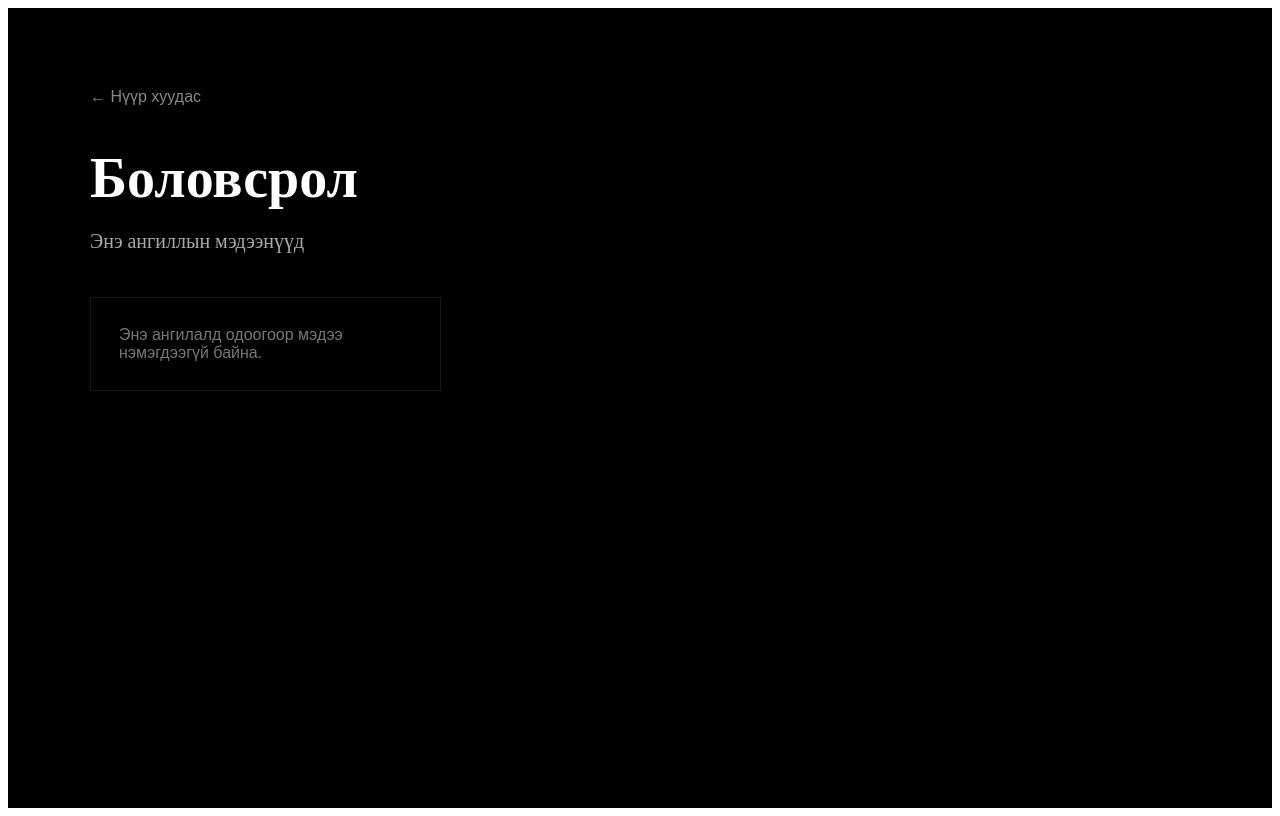
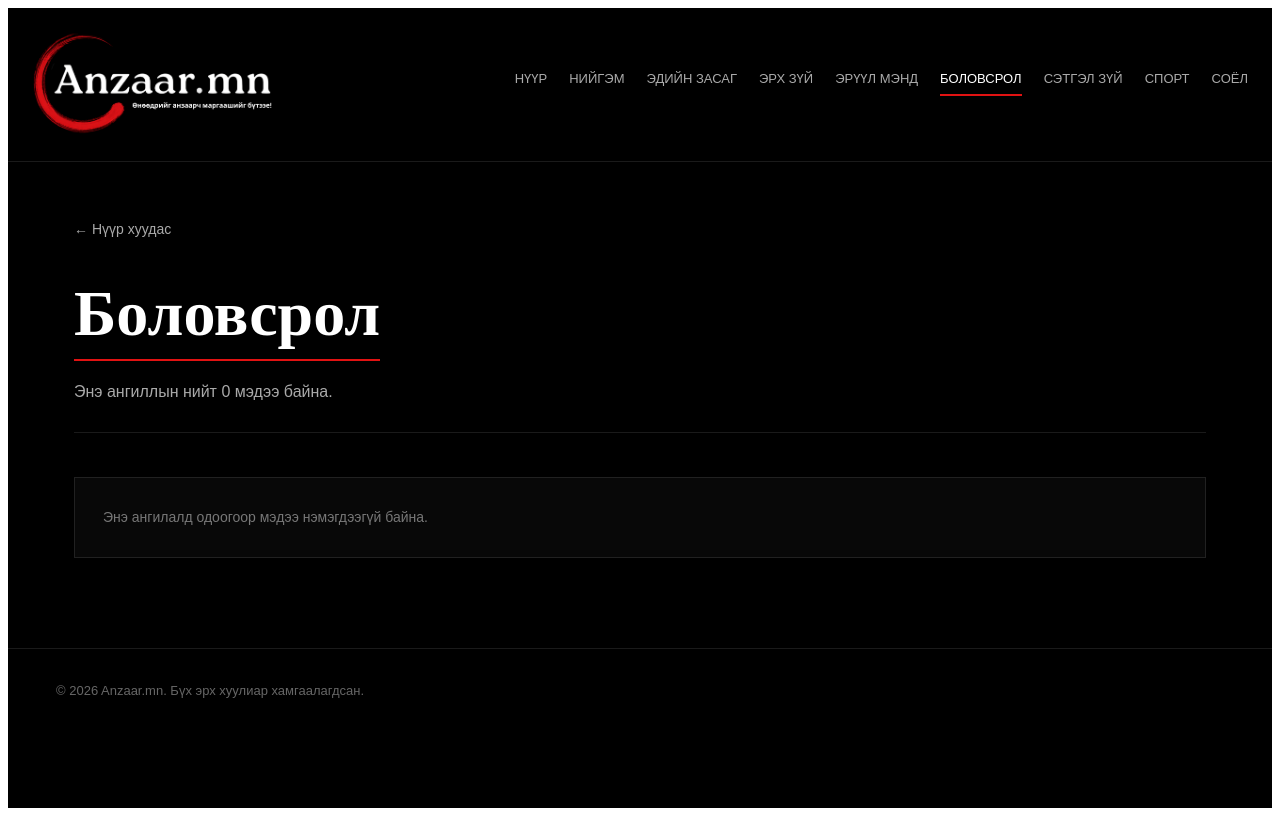
Before and after one commit to toogeemunkhtogtokh-ai/Anzaar-mn, a Next.js app: page /category/bolovsrol in a window 1280 px wide. Built offline with nearby package versions, Linux system fonts and the light colour scheme.

Commit message:
Update page.js

```diff
--- a/app/category/[id]/page.js
+++ b/app/category/[id]/page.js
@@ -1,18 +1,44 @@
 "use client";
 
+import Image from "next/image";
+import Link from "next/link";
 import { useEffect, useState } from "react";
 import { articles } from "../../../lib/articles";
-import Link from "next/link";
 
 export default function CategoryPage({ params }) {
   const [allArticles, setAllArticles] = useState(articles);
+  const [isMobile, setIsMobile] = useState(false);
+  const [menuOpen, setMenuOpen] = useState(false);
 
   useEffect(() => {
     const savedArticles =
       JSON.parse(localStorage.getItem("anzaarArticles")) || [];
 
     setAllArticles([...savedArticles, ...articles]);
+
+    const checkMobile = () => {
+      setIsMobile(window.innerWidth <= 1024);
+    };
+
+    checkMobile();
+    window.addEventListener("resize", checkMobile);
+
+    return () => {
+      window.removeEventListener("resize", checkMobile);
+    };
   }, []);
+
+  const nav = [
+    "Нүүр",
+    "Нийгэм",
+    "Эдийн засаг",
+    "Эрх зүй",
+    "Эрүүл мэнд",
+    "Боловсрол",
+    "Сэтгэл зүй",
+    "Спорт",
+    "Соёл",
+  ];
 
   const names = {
     niigem: "Нийгэм",
@@ -25,11 +51,28 @@ export default function CategoryPage({ params }) {
     soyol: "Соёл",
   };
 
+  const getHref = (item) =>
+    item === "Нүүр"
+      ? "/"
+      : item === "Нийгэм"
+      ? "/category/niigem"
+      : item === "Эдийн засаг"
+      ? "/category/ediinzasag"
+      : item === "Эрх зүй"
+      ? "/category/erhzui"
+      : item === "Эрүүл мэнд"
+      ? "/category/eruulmend"
+      : item === "Боловсрол"
+      ? "/category/bolovsrol"
+      : item === "Сэтгэл зүй"
+      ? "/category/setgelzui"
+      : item === "Спорт"
+      ? "/category/sport"
+      : "/category/soyol";
+
   const title = names[params.id] || "Ангилал";
 
-  const filtered = allArticles.filter(
-    (item) => item.category === params.id
-  );
+  const filtered = allArticles.filter((item) => item.category === params.id);
 
   return (
     <main
@@ -37,83 +80,220 @@ export default function CategoryPage({ params }) {
         background: "#000",
         color: "#fff",
         minHeight: "100vh",
+        width: "100%",
+        overflowX: "hidden",
         fontFamily: "'Times New Roman', serif",
       }}
     >
+      <header
+        style={{
+          borderBottom: "1px solid rgba(255,255,255,.1)",
+          padding: "18px 0 20px",
+        }}
+      >
+        <div
+          style={{
+            maxWidth: 1240,
+            margin: "0 auto",
+            padding: isMobile ? "0 16px" : "0 24px",
+            display: "flex",
+            flexDirection: isMobile ? "column" : "row",
+            justifyContent: "space-between",
+            alignItems: isMobile ? "flex-start" : "center",
+            gap: isMobile ? 18 : 30,
+          }}
+        >
+          <div
+            style={{
+              width: isMobile ? "100%" : "auto",
+              display: "flex",
+              alignItems: "center",
+              justifyContent: "space-between",
+            }}
+          >
+            <Link href="/" style={{ display: "block" }}>
+              <Image
+                src="/anzaar-logo-horizontal.png"
+                alt="Anzaar.mn Logo"
+                width={260}
+                height={69}
+                style={{
+                  width: isMobile ? "180px" : "240px",
+                  height: "auto",
+                  objectFit: "contain",
+                }}
+              />
+            </Link>
+
+            {isMobile && (
+              <button
+                onClick={() => setMenuOpen(!menuOpen)}
+                style={{
+                  width: 42,
+                  height: 42,
+                  border: "1px solid rgba(255,255,255,.15)",
+                  background: "#0f0f0f",
+                  color: "#fff",
+                  fontSize: 22,
+                  cursor: "pointer",
+                  display: "flex",
+                  alignItems: "center",
+                  justifyContent: "center",
+                }}
+              >
+                {menuOpen ? "×" : "☰"}
+              </button>
+            )}
+          </div>
+
+          <nav
+            style={{
+              display: isMobile ? (menuOpen ? "flex" : "none") : "flex",
+              flexDirection: isMobile ? "column" : "row",
+              gap: isMobile ? 14 : 22,
+              fontSize: 13,
+              fontFamily: "Arial",
+              textTransform: "uppercase",
+              whiteSpace: isMobile ? "normal" : "nowrap",
+              width: isMobile ? "100%" : "auto",
+              paddingTop: isMobile ? 10 : 0,
+              paddingBottom: isMobile ? 8 : 0,
+              borderTop: isMobile
+                ? "1px solid rgba(255,255,255,.08)"
+                : "none",
+            }}
+          >
+            {nav.map((item) => {
+              const href = getHref(item);
+              const active =
+                item === title || (item === "Нүүр" && params.id === undefined);
+
+              return (
+                <Link
+                  key={item}
+                  href={href}
+                  style={{
+                    textDecoration: "none",
+                    color: active ? "#fff" : "#aaa",
+                    borderBottom: active ? "2px solid #e11212" : "none",
+                    paddingBottom: 8,
+                  }}
+                >
+                  {item}
+                </Link>
+              );
+            })}
+          </nav>
+        </div>
+      </header>
+
       <section
         style={{
-          maxWidth: 1100,
+          maxWidth: 1180,
           margin: "0 auto",
-          padding: "80px 24px",
+          padding: isMobile ? "36px 16px 64px" : "58px 24px 90px",
+          boxSizing: "border-box",
         }}
       >
         <Link
           href="/"
           style={{
-            color: "#888",
+            color: "#aaa",
             textDecoration: "none",
             fontFamily: "Arial",
+            fontSize: isMobile ? 13 : 14,
           }}
         >
           ← Нүүр хуудас
         </Link>
 
+        <div
+          style={{
+            marginTop: isMobile ? 28 : 42,
+            marginBottom: isMobile ? 30 : 44,
+            borderBottom: "1px solid rgba(255,255,255,.1)",
+            paddingBottom: isMobile ? 22 : 28,
+          }}
+        >
+          <div
+            style={{
+              display: "inline-block",
+            }}
+          >
             <h1
               style={{
-            fontSize: 56,
-            marginTop: 40,
-            marginBottom: 16,
+                fontSize: isMobile ? 42 : 64,
+                margin: 0,
+                lineHeight: 1.05,
               }}
             >
               {title}
             </h1>
 
+            <div
+              style={{
+                width: "100%",
+                height: 2,
+                background: "#e11212",
+                marginTop: 12,
+              }}
+            />
+          </div>
+
           <p
             style={{
               color: "#aaa",
-            fontSize: 20,
-            marginBottom: 44,
+              fontFamily: "Arial",
+              fontSize: isMobile ? 14 : 16,
+              lineHeight: 1.6,
+              margin: "18px 0 0",
             }}
           >
-          Энэ ангиллын мэдээнүүд
+            Энэ ангиллын нийт {filtered.length} мэдээ байна.
           </p>
+        </div>
 
+        {filtered.length > 0 ? (
           <div
             style={{
               display: "grid",
-            gridTemplateColumns: "repeat(3, 1fr)",
-            gap: 24,
+              gridTemplateColumns: isMobile ? "1fr" : "repeat(3, 1fr)",
+              gap: isMobile ? 18 : 24,
             }}
           >
-          {filtered.length > 0 ? (
-            filtered.map((item) => (
+            {filtered.map((item) => (
               <Link
                 key={item.id}
                 href={`/article/${item.id}`}
                 style={{
                   textDecoration: "none",
                   color: "inherit",
+                  display: "block",
                 }}
               >
                 <article
                   style={{
-                    border: "1px solid rgba(255,255,255,.12)",
                     background: "linear-gradient(180deg,#111,#050505)",
-                    padding: 22,
-                    minHeight: 390,
+                    border: "1px solid rgba(255,255,255,.1)",
+                    minHeight: isMobile ? "auto" : 390,
+                    overflow: "hidden",
                   }}
                 >
                   <div
                     style={{
-                      height: 170,
+                      height: isMobile ? 190 : 180,
                       backgroundImage: `url(${item.image || "/hero-main.png"})`,
                       backgroundSize: "cover",
                       backgroundPosition: "center",
-                      border: "1px solid rgba(255,255,255,.08)",
-                      marginBottom: 22,
+                      backgroundRepeat: "no-repeat",
                     }}
                   />
 
+                  <div
+                    style={{
+                      padding: isMobile ? 16 : 20,
+                    }}
+                  >
                     <div
                       style={{
                         color: "#e11212",
@@ -128,9 +308,13 @@ export default function CategoryPage({ params }) {
 
                     <h2
                       style={{
-                      fontSize: 28,
+                        fontSize: isMobile ? 23 : 27,
                         lineHeight: 1.25,
-                      marginTop: 14,
+                        margin: "12px 0 10px",
+                        display: "-webkit-box",
+                        WebkitLineClamp: 2,
+                        WebkitBoxOrient: "vertical",
+                        overflow: "hidden",
                       }}
                     >
                       {item.title}
@@ -140,41 +324,62 @@ export default function CategoryPage({ params }) {
                       style={{
                         color: "#aaa",
                         fontFamily: "Arial",
-                      fontSize: 14,
+                        fontSize: isMobile ? 13 : 14,
                         lineHeight: 1.5,
-                      marginTop: 12,
+                        margin: 0,
+                        display: "-webkit-box",
+                        WebkitLineClamp: 3,
+                        WebkitBoxOrient: "vertical",
+                        overflow: "hidden",
                       }}
                     >
-                    {item.excerpt || ""}
+                      {item.excerpt || item.content || ""}
                     </p>
 
                     <div
                       style={{
                         color: "#777",
                         fontFamily: "Arial",
-                      fontSize: 13,
-                      marginTop: 24,
+                        fontSize: 12,
+                        marginTop: 18,
                       }}
                     >
                       {item.date}
                     </div>
+                  </div>
                 </article>
               </Link>
-            ))
+            ))}
+          </div>
         ) : (
           <div
             style={{
               color: "#777",
               fontFamily: "Arial",
               border: "1px solid rgba(255,255,255,.1)",
-                padding: 28,
+              background: "#080808",
+              padding: isMobile ? 20 : 28,
+              fontSize: 14,
+              lineHeight: 1.6,
             }}
           >
             Энэ ангилалд одоогоор мэдээ нэмэгдээгүй байна.
           </div>
         )}
-        </div>
       </section>
+
+      <footer
+        style={{
+          borderTop: "1px solid rgba(255,255,255,.1)",
+          padding: isMobile ? "28px 24px" : "34px 48px",
+          color: "#666",
+          fontFamily: "Arial",
+          fontSize: 13,
+          textAlign: isMobile ? "center" : "left",
+        }}
+      >
+        © 2026 Anzaar.mn. Бүх эрх хуулиар хамгаалагдсан.
+      </footer>
     </main>
   );
 }
```
Lines whose indentation alone changed are shown as unchanged.
